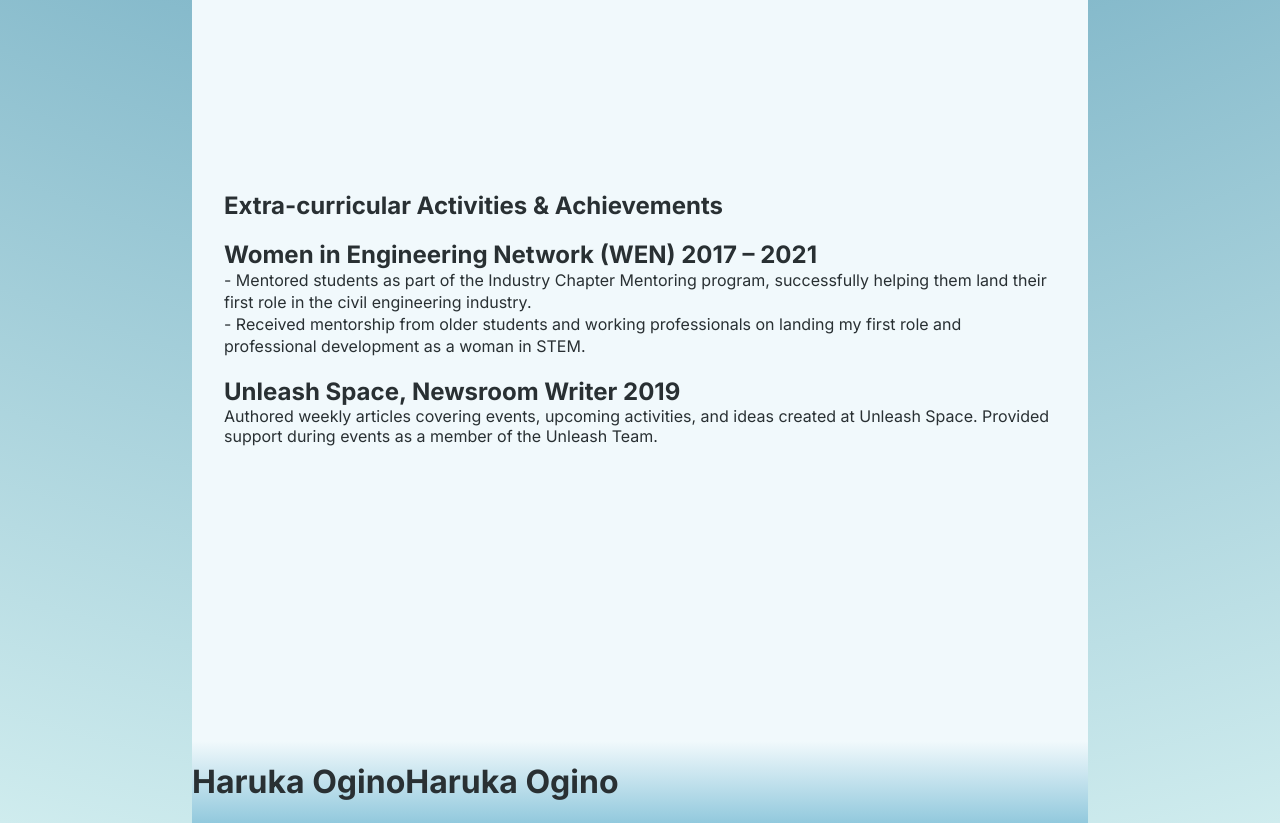
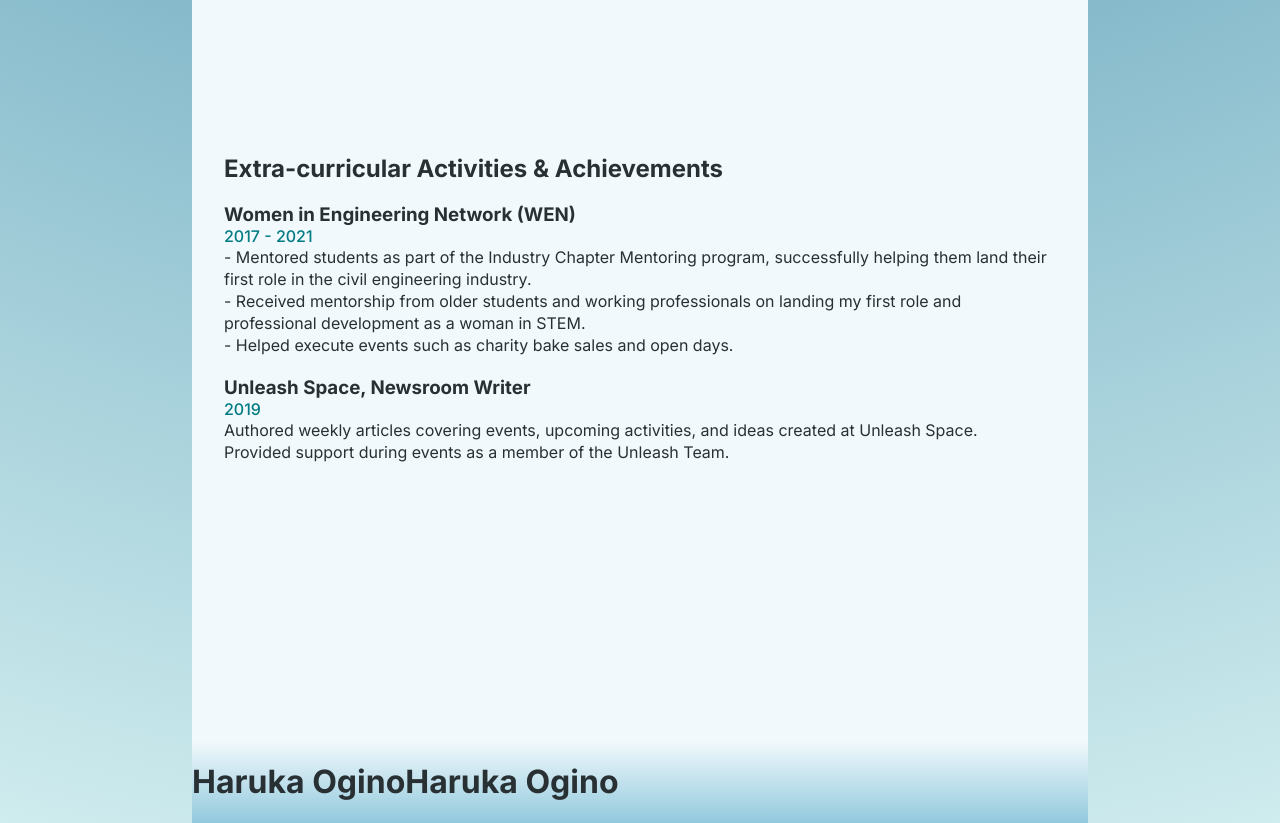
Before and after one commit to haruka-ogino/new-portfolio, a Next.js app: page / in a window 1280 px wide. Shown: the part 3460-4283 px from the top of the page. Built offline with nearby package versions, Linux system fonts and the light colour scheme; no server answers; the database is empty.

Commit message:
add unleash space section

```diff
--- a/components/Achievements.tsx
+++ b/components/Achievements.tsx
@@ -3,7 +3,8 @@ export default function Achievements() {
     <>
       <div>
         <h1>Extra-curricular Activities & Achievements</h1>{' '}
-        <h2>Women in Engineering Network (WEN) 2017 – 2021</h2>
+        <h3>Women in Engineering Network (WEN)</h3>
+        <h4>2017 - 2021</h4>
         <ul>
           <li>
             - Mentored students as part of the Industry Chapter Mentoring
@@ -15,11 +16,21 @@ export default function Achievements() {
             on landing my first role and professional development as a woman in
             STEM.
           </li>
+          <li>
+            - Helped execute events such as charity bake sales and open days.
+          </li>
         </ul>
-        <h2>Unleash Space, Newsroom Writer 2019</h2>
-        Authored weekly articles covering events, upcoming activities, and ideas
-        created at Unleash Space. Provided support during events as a member of
-        the Unleash Team.
+        <h3>Unleash Space, Newsroom Writer</h3>
+        <h4>2019</h4>
+        <ul>
+          <li>
+            Authored weekly articles covering events, upcoming activities, and
+            ideas created at Unleash Space.
+          </li>
+          <li>
+            Provided support during events as a member of the Unleash Team.
+          </li>
+        </ul>
       </div>
     </>
   )
```
